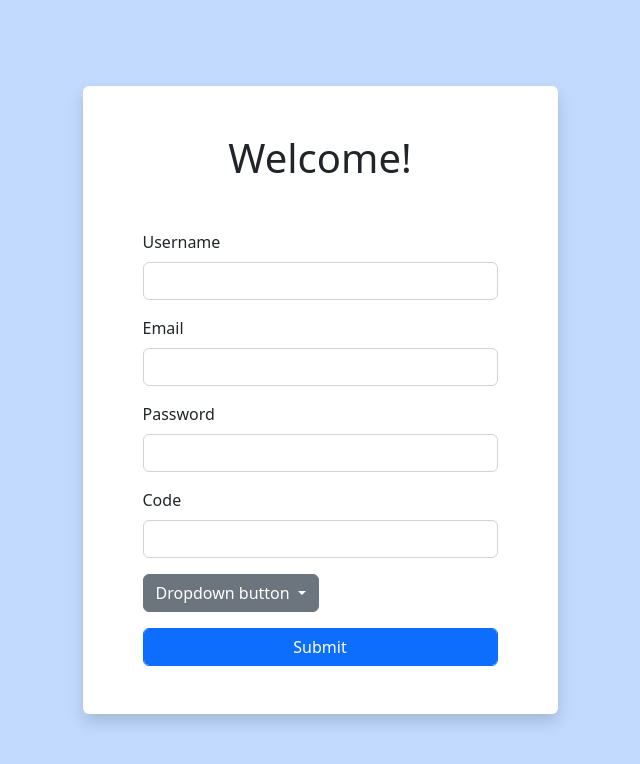
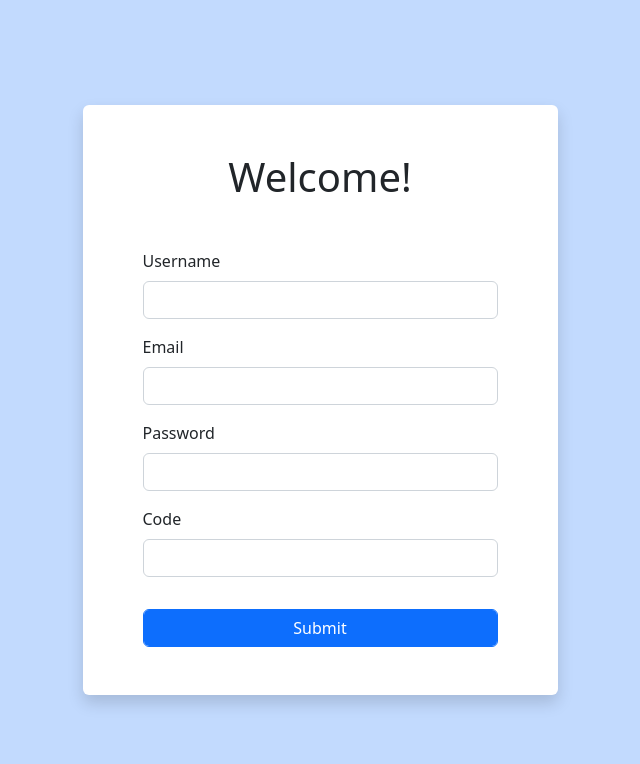
Before and after one commit to firstinpython/musik_sait, a Flask app: page /register in a window 1280 px wide. Shown: the top 764 px of the page, without its empty margins (320-960 px from the left). Run offline with Flask 3, Linux system fonts and the light colour scheme.

Commit message:
2 дня до дедлайна делаю доп базу данных сегодня ее подключу и начну прорабатывать интерфейс

```diff
--- a/app.py
+++ b/app.py
@@ -1,25 +1,29 @@
+import os.path
+
 from flask import Flask,render_template,request,redirect,url_for,session,flash
 from data import db_session
 from data.users import User
 from data.musiks import Musiks
-from validators import mp_val
+from validators import mp_val,random_musik
 
 app = Flask(__name__)
 app.config['SECRET_KEY'] = 'flflflffl'
-
+UPLOAD_FOLDER = '/musik/'
+app.config["UPLOAD_FOLDER"] = UPLOAD_FOLDER
 @app.route("/")
 def main():
     db_sess = db_session.create_session()
     user = db_sess.query(User).all()
     musik = db_sess.query(Musiks).all()
-    print(session)
+    print(musik)
+    musik_mass = random_musik(musik)
     if "name" in session:
         title = "Voshel"
         print("ok")
     else:
         title = "Musik"
         print("ne ok")
-    return render_template('main.html',usernames = user,musik = musik)
+    return render_template('main.html',usernames = user,musik = musik_mass)
 
 @app.route("/login",methods = ["POST","GET"])
 def login():
@@ -68,6 +72,8 @@ def user():
                 db_sess = db_session.create_session()
                 db_sess.add(upload)
                 db_sess.commit()
+                filename = file.filename
+                file.save(f'C:\\Users\\ntr07\PycharmProjects\musik_sait\musik\\{filename}')
             else:
                 flash("файл должен быть с расширением mp3")
                 print("no")
--- a/data/users.py
+++ b/data/users.py
@@ -10,4 +10,5 @@ class User(SqlalachemyBase):
     about = sqlalchemy.Column(sqlalchemy.String)
     email = sqlalchemy.Column(sqlalchemy.String, index=True, nullable=True, unique=True)
     hash_password = sqlalchemy.Column(sqlalchemy.String, nullable=True)
+    like_musik_id = sqlalchemy.Column(sqlalchemy.Integer,sqlalchemy.ForeignKey("musiks_like.id"))
     date = sqlalchemy.Column(sqlalchemy.DateTime, default=datetime.datetime.now)
--- a/templates/main.html
+++ b/templates/main.html
@@ -8,15 +8,13 @@
 <div class="album py-5 bg-body-tertiary">
     <div class="container">
         <div class="row row-cols-1 row-cols-sm-2 row-cols-md-3 g-1">
-            {% for mus in range(10) %}
+            {% for mus in musik %}
             <div class="col">
                 <div class="card shadow-sm">
                     <img src="photo.jpeg" class="bd-placeholder-img card-img-top" width="100%" height="225"
                          alt="Placeholder image">
                     <div class="card-body">
-                        <p class="card-text"><a href="#">This is a wider card with supporting text below as a natural lead-in to
-                            additional
-                            content. This content is a little bit longer.</a></p>
+                        <p class="card-text"><a href="#">{{mus}}</a></p>
 
                     </div>
                 </div>
--- a/templates/register.html
+++ b/templates/register.html
@@ -40,17 +40,6 @@
                                 <label class="form-label" for="code">Code</label>
                                 <input class="form-control" type="text" id="code"/>
                             </div>
-                            <div class="dropdown">
-                                <button class="btn btn-secondary dropdown-toggle" type="button"
-                                        data-bs-toggle="dropdown" aria-expanded="false">
-                                    Dropdown button
-                                </button>
-                                <ul class="dropdown-menu">
-                                    <li><a class="dropdown-item" href="#">Action</a></li>
-                                    <li><a class="dropdown-item" href="#">Another action</a></li>
-                                    <li><a class="dropdown-item" href="#">Something else here</a></li>
-                                </ul>
-                            </div>
                             <div class="">
                                 <input
                                         type="submit"
```
Also changed, not shown: data/Like_musik.py (added, +11 -0 lines), validators.py (+11 -0 lines), db/blogs.db (deleted).
